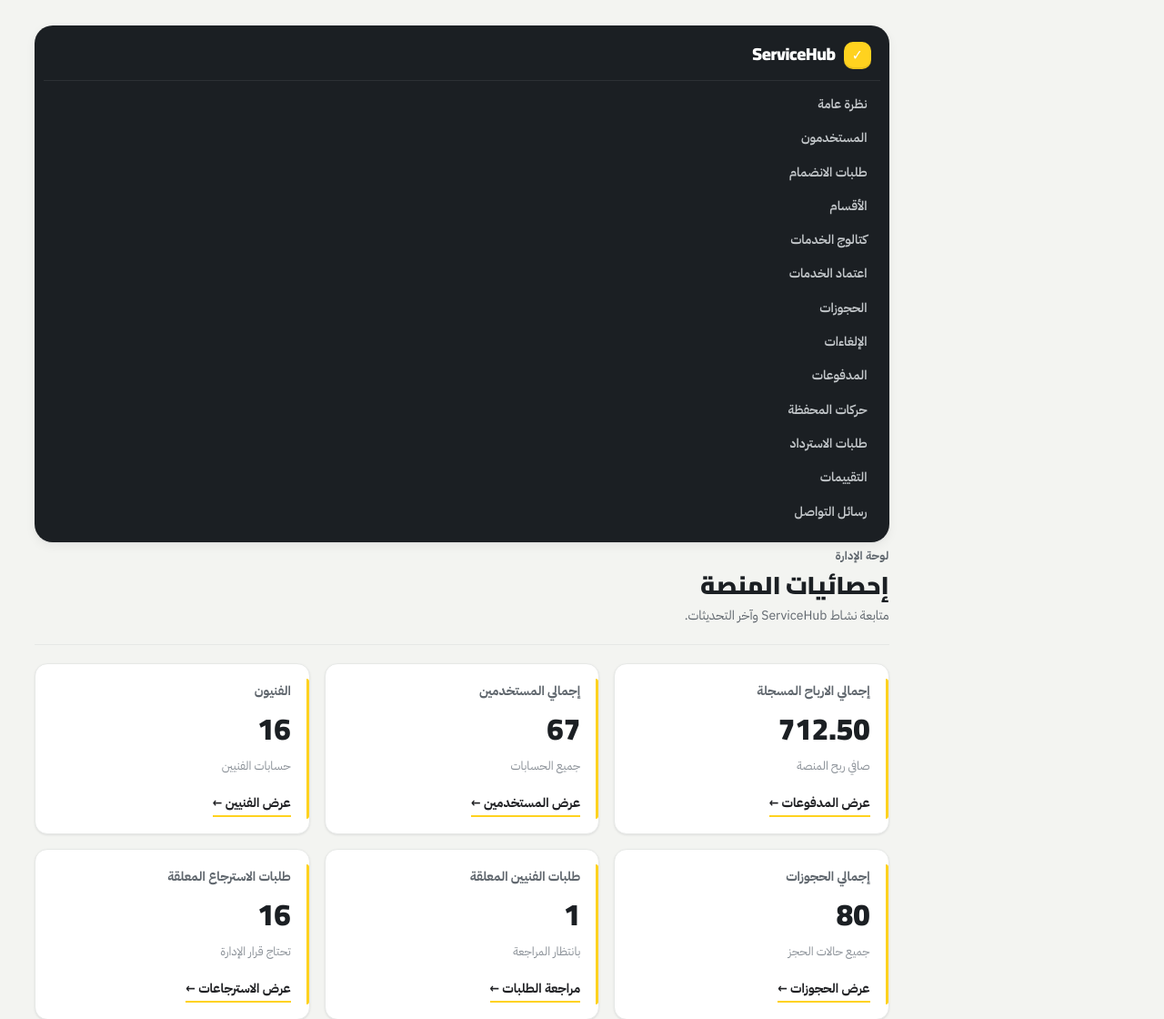
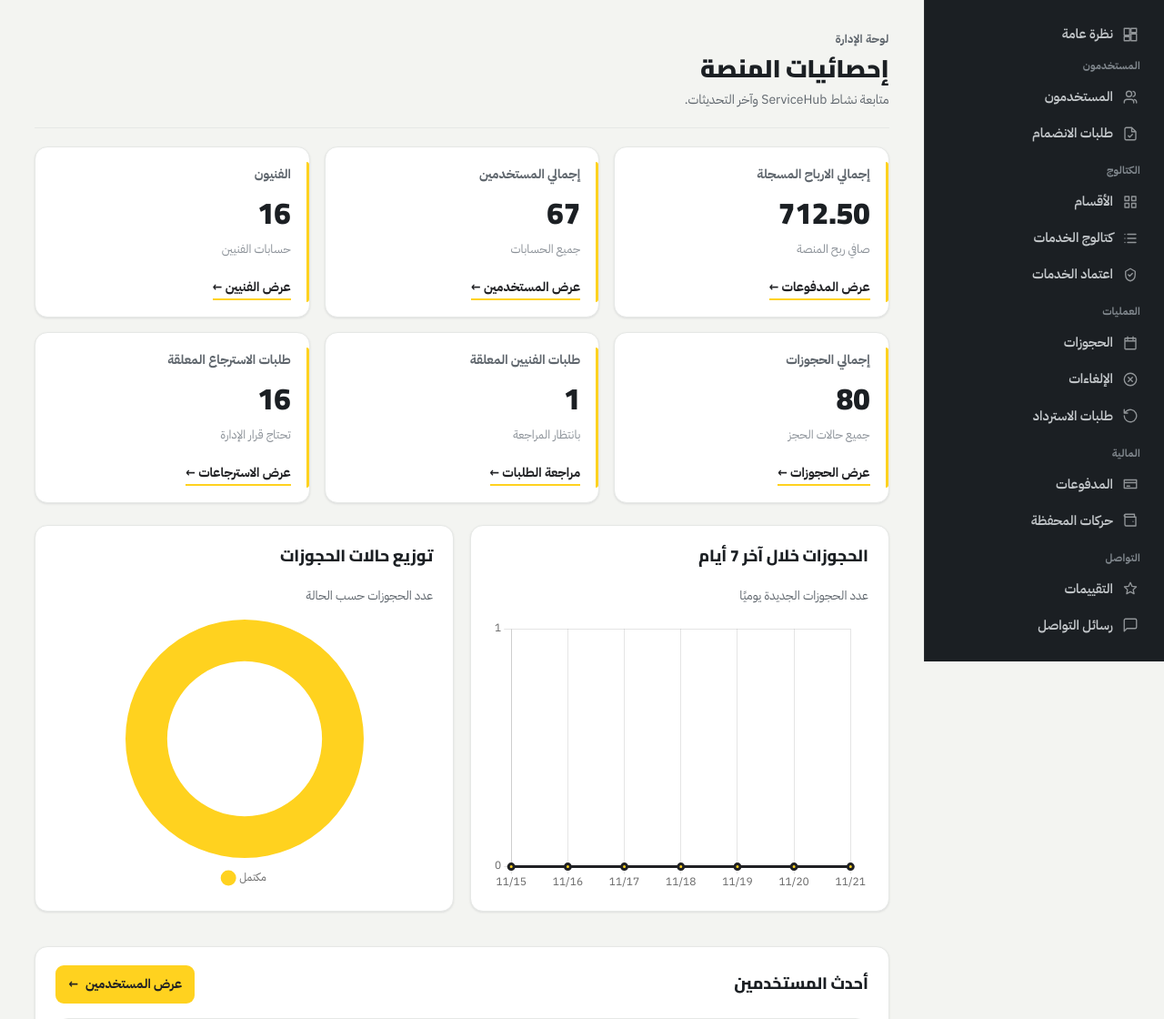
Before and after one commit to Leen-Alkhateeb/ServiceHub, a Laravel app: page /AdminDashboard in a window 1280 px wide. Shown: the part 73-1193 px from the top of the page at 91% size. Run offline with Laravel 12, Linux system fonts and the light colour scheme; a user stored in the database is signed in; data comes from the database, SQL or seed files in the repository; some libraries are stand-ins or nearby versions.

Commit message:
Redesign admin sidebar and fix dashboard charts

```diff
--- a/resources/views/components/sidebars/admin.blade.php
+++ b/resources/views/components/sidebars/admin.blade.php
@@ -1,18 +1,51 @@
-<aside class="sidebar">
+@php
+    // [group title, [[link, label, icon path], ...]] — same links as before, grouped with icons.
+    $adminMenu = [
+        ['', [
+            ['/admin/dashboard', 'نظرة عامة', 'M3 13h8V3H3v10zm0 8h8v-6H3v6zm10 0h8V11h-8v10zm0-18v6h8V3h-8z'],
+        ]],
+        ['المستخدمون', [
+            ['/admin/Users', 'المستخدمون', 'M17 20v-1a4 4 0 0 0-4-4H7a4 4 0 0 0-4 4v1M10 11a4 4 0 1 0 0-8 4 4 0 0 0 0 8zM21 20v-1a4 4 0 0 0-3-3.9M16 3.1a4 4 0 0 1 0 7.8'],
+            ['/admin/admin-applications', 'طلبات الانضمام', 'M14 3H6a2 2 0 0 0-2 2v14a2 2 0 0 0 2 2h12a2 2 0 0 0 2-2V9zM14 3v6h6M9 15l2 2 4-4'],
+        ]],
+        ['الكتالوج', [
+            [route('admin.categories'), 'الأقسام', 'M4 4h6v6H4zM14 4h6v6h-6zM4 14h6v6H4zM14 14h6v6h-6z'],
+            ['/admin/admin-services', 'كتالوج الخدمات', 'M8 6h12M8 12h12M8 18h12M4 6h.01M4 12h.01M4 18h.01'],
+            ['/admin/vendor-service-requests', 'اعتماد الخدمات', 'M12 3l7 4v5c0 4.5-3 8-7 9-4-1-7-4.5-7-9V7zM9 12l2 2 4-4'],
+        ]],
+        ['العمليات', [
+            [route('admin.bookings.index'), 'الحجوزات', 'M8 3v4M16 3v4M4 9h16M5 5h14a1 1 0 0 1 1 1v14a1 1 0 0 1-1 1H5a1 1 0 0 1-1-1V6a1 1 0 0 1 1-1z'],
+            ['/admin/admin-cancellations', 'الإلغاءات', 'M12 21a9 9 0 1 0 0-18 9 9 0 0 0 0 18zM15 9l-6 6M9 9l6 6'],
+            ['/admin/admin-refunds', 'طلبات الاسترداد', 'M3 12a9 9 0 1 0 3-6.7L3 8M3 3v5h5'],
+        ]],
+        ['المالية', [
+            [route('admin.payments.index'), 'المدفوعات', 'M3 6h18v12H3zM3 10h18M7 15h4'],
+            ['/admin/admin-wallet', 'حركات المحفظة', 'M20 7H5a2 2 0 0 1 0-4h13v4M4 5v13a2 2 0 0 0 2 2h14V7M16 13.5h.01'],
+        ]],
+        ['التواصل', [
+            ['/admin/admin-reviews', 'التقييمات', 'M12 3l2.6 5.6 6.1.7-4.5 4.2 1.2 6L12 16.6l-5.4 2.9 1.2-6-4.5-4.2 6.1-.7z'],
+            [route('admin.messages.index'), 'رسائل التواصل', 'M21 15a2 2 0 0 1-2 2H7l-4 4V5a2 2 0 0 1 2-2h14a2 2 0 0 1 2 2z'],
+        ]],
+    ];
+@endphp
+<aside class="sidebar admin-sidebar">
     <div class="brand">
         <span class="brandmark">✓</span>ServiceHub
     </div>
-        <a class="" href="/admin/dashboard">نظرة عامة</a>
-        <a class="" href="/admin/Users">المستخدمون</a>
-        <a class="" href="/admin/admin-applications">طلبات الانضمام</a>
-        <a class="" href="{{ route('admin.categories') }}">الأقسام</a>
-        <a class="" href="/admin/admin-services">كتالوج الخدمات</a>
-        <a class="" href="/admin/vendor-service-requests">اعتماد الخدمات</a>
-        <a class="" href="{{ route('admin.bookings.index') }}">الحجوزات</a>
-        <a class="" href="/admin/admin-cancellations">الإلغاءات</a>
-        <a class="" href="{{ route('admin.payments.index') }}">المدفوعات</a>
-        <a class="" href="/admin/admin-wallet">حركات المحفظة</a>
-        <a class="" href="/admin/admin-refunds">طلبات الاسترداد</a>
-        <a class="" href="/admin/admin-reviews">التقييمات</a>
-        <a class="" href="{{ route('admin.messages.index') }}">رسائل التواصل</a>
+
+    @foreach ($adminMenu as [$groupTitle, $links])
+        @if ($groupTitle)
+            <span class="sidebar-group">{{ $groupTitle }}</span>
+        @endif
+
+        @foreach ($links as [$href, $label, $icon])
+            <a href="{{ $href }}">
+                <svg class="sidebar-icon" viewBox="0 0 24 24" fill="none" stroke="currentColor" stroke-width="1.8"
+                    stroke-linecap="round" stroke-linejoin="round" aria-hidden="true">
+                    <path d="{{ $icon }}" />
+                </svg>
+                <span>{{ $label }}</span>
+            </a>
+        @endforeach
+    @endforeach
 </aside>
--- a/resources/views/pages/admin/admin-dashboard.blade.php
+++ b/resources/views/pages/admin/admin-dashboard.blade.php
@@ -229,16 +229,67 @@
 
 @include('components.footer')
 
-<script src="https://cdn.jsdelivr.net/npm/chart.js"></script>
-
 <script>
-document.addEventListener('DOMContentLoaded', function () {
+// Turbo swaps pages without a full reload, so DOMContentLoaded does not fire again.
+// This runs every time the page is shown, loads Chart.js once, and redraws the charts.
+(function () {
     const bookings = @json($bookingChart);
     const statuses = @json($statusChart);
 
-    Chart.defaults.font.family = "'IBM Plex Sans Arabic', 'Cairo', sans-serif";
+    const statusNames = {
+        pending: 'قيد الانتظار',
+        awaiting_payment: 'بانتظار العربون',
+        approved: 'مقبول',
+        confirmed: 'مؤكد',
+        paid: 'مدفوع',
+        in_progress: 'قيد التنفيذ',
+        completed: 'مكتمل',
+        cancelled: 'ملغي',
+        refunded: 'مسترد',
+        objection_pending: 'اعتراض قيد المراجعة',
+        rejected: 'مرفوض',
+        expired: 'منتهي',
+        closed: 'مغلق',
+    };
 
-    new Chart(document.getElementById('bookingsChart'), {
+    function loadChartJs(callback) {
+        if (window.Chart) {
+            callback();
+            return;
+        }
+
+        let script = document.getElementById('chartjs-lib');
+
+        if (!script) {
+            script = document.createElement('script');
+            script.id = 'chartjs-lib';
+            script.src = 'https://cdn.jsdelivr.net/npm/chart.js@4.4.1/dist/chart.umd.min.js';
+            document.head.appendChild(script);
+        }
+
+        script.addEventListener('load', callback, { once: true });
+    }
+
+    function drawCharts() {
+        const bookingsCanvas = document.getElementById('bookingsChart');
+        const statusCanvas = document.getElementById('statusChart');
+
+        if (!bookingsCanvas || !statusCanvas) {
+            return;
+        }
+
+        // Remove old chart objects (when coming back to the page) before drawing again.
+        [bookingsCanvas, statusCanvas].forEach(function (canvas) {
+            const old = Chart.getChart(canvas);
+
+            if (old) {
+                old.destroy();
+            }
+        });
+
+        Chart.defaults.font.family = "'IBM Plex Sans Arabic', 'Cairo', sans-serif";
+
+    new Chart(bookingsCanvas, {
         type: 'line',
         data: {
             labels: bookings.labels,
@@ -268,10 +319,12 @@ document.addEventListener('DOMContentLoaded', function () {
         }
     });
 
-    new Chart(document.getElementById('statusChart'), {
+    new Chart(statusCanvas, {
         type: 'doughnut',
         data: {
-            labels: statuses.labels,
+            labels: statuses.labels.map(function (status) {
+                return statusNames[status] || status;
+            }),
             datasets: [{
                 data: statuses.values,
                 backgroundColor: [
@@ -302,6 +355,23 @@ document.addEventListener('DOMContentLoaded', function () {
             }
         }
     });
-});
+    }
+
+    loadChartJs(drawCharts);
+
+    // Back/forward buttons show a cached copy where the canvases are empty, so redraw on every turbo:load.
+    window.drawAdminCharts = function () {
+        loadChartJs(drawCharts);
+    };
+
+    if (!window.adminChartsListener) {
+        window.adminChartsListener = true;
+        document.addEventListener('turbo:load', function () {
+            if (document.getElementById('bookingsChart') && window.drawAdminCharts) {
+                window.drawAdminCharts();
+            }
+        });
+    }
+})();
 </script>
 @endsection
```
